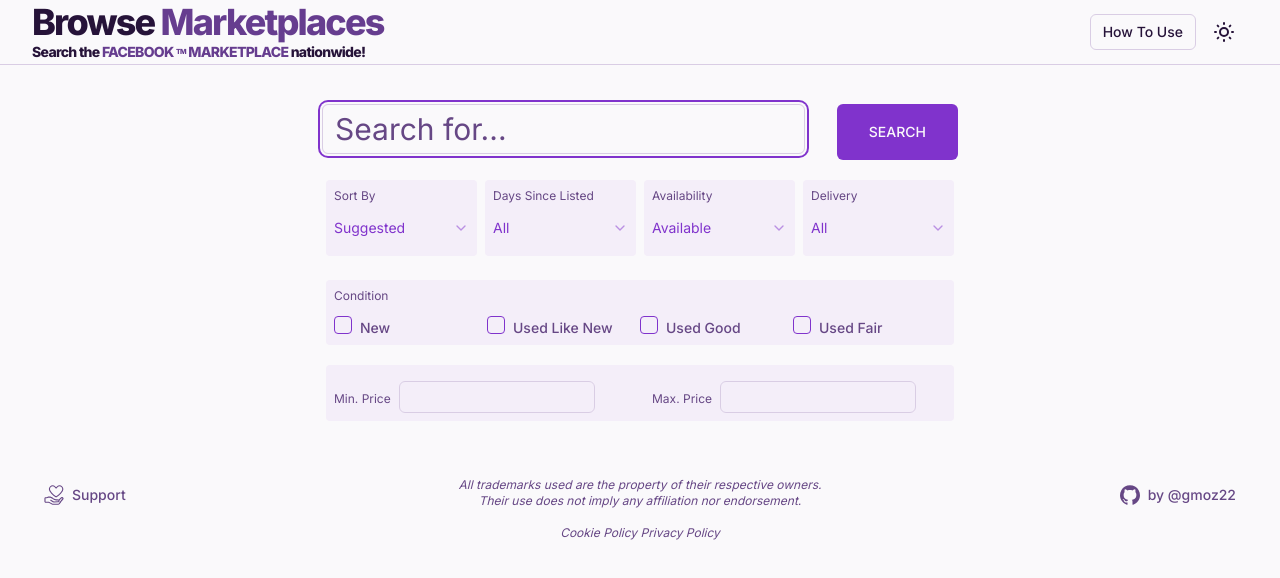
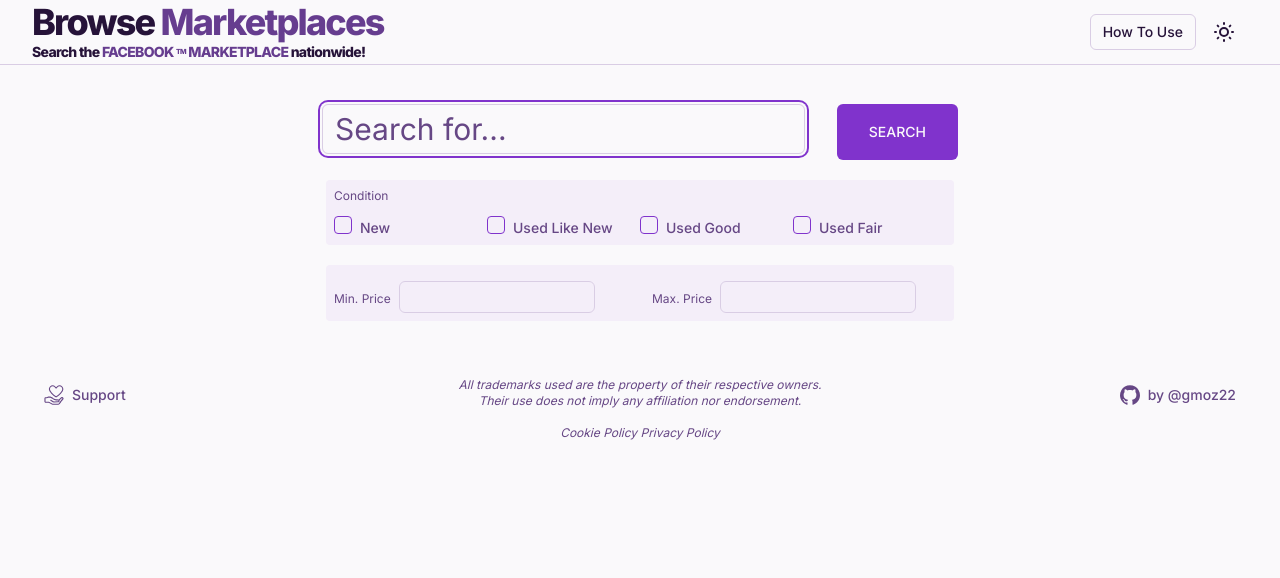
Before and after one commit to yassinezaanouni/facebook-marketplace-nationwide, a Next.js app: page / in a window 1280 px wide. Shown: the top 578 px of the page. Built offline with nearby package versions, Linux system fonts and the light colour scheme.

Commit message:
remove the top filters

```diff
--- a/components/search.tsx
+++ b/components/search.tsx
@@ -41,16 +41,6 @@
   )
   const [minPrice, setMinPrice] = useState("")
   const [maxPrice, setMaxPrice] = useState("")
-  const [sortBy, setSortBy] = useState(siteConfig.filters.defaultSortBy)
-  const [availability, setAvailability] = useState(
-    siteConfig.filters.defaultAvailability
-  )
-  const [deliveryMethod, setDeliveryMethod] = useState(
-    siteConfig.filters.defaultDeliveryMethod
-  )
-  const [daysSinceListed, setDaysSinceListed] = useState(
-    siteConfig.filters.defaultDaysSinceListed
-  )
   const [resultLinks, setResultLinks] = useState<any[]>([])
   const itemConditionInitialState: Record<string, boolean> = {}
   Object.keys(siteConfig.filters.itemCondition).map((key) => {
@@ -61,15 +51,8 @@
   const device = useDeviceDetection()
 
   const countriesData: Defs.Countries = siteConfig.countries
-  const filterSortBy: Defs.FilterSortBy = siteConfig.filters.sortBy
   const filterItemCondition: Defs.FilterItemCondition =
     siteConfig.filters.itemCondition
-  const filterAvailability: Defs.FilterAvailability =
-    siteConfig.filters.availability
-  const filterDeliveryMethod: Defs.FilterDeliveryMethod =
-    siteConfig.filters.deliveryMethod
-  const filterDaysSinceListed: Defs.FilterDaysSinceListed =
-    siteConfig.filters.daysSinceListed
 
   const updateSearchTerm = useCallback((e: ChangeEvent<HTMLInputElement>) => {
     setSearch(e.target.value)
@@ -104,8 +87,7 @@
       if (!!minPrice) searchURL += "&minPrice=" + minPrice
       if (!!maxPrice) searchURL += "&maxPrice=" + maxPrice
 
-      if (sortBy !== siteConfig.filters.defaultSortBy)
-        searchURL += "&sortBy=" + sortBy
+      searchURL += "&sortBy=" + siteConfig.filters.defaultSortBy
 
       let itemConditionStatus: any[] = []
       Object.keys(itemCondition).map((itemKey) => {
@@ -114,13 +96,10 @@
       if (itemConditionStatus.length)
         searchURL += "&itemCondition=" + itemConditionStatus.join(",")
 
-      if (availability !== siteConfig.filters.defaultAvailability)
-        searchURL += "&availability=" + availability
-
-      searchURL += "&deliveryMethod=" + deliveryMethod
-
-      if (daysSinceListed !== siteConfig.filters.defaultDaysSinceListed)
-        searchURL += "&daysSinceListed=" + daysSinceListed
+      searchURL += "&availability=" + siteConfig.filters.defaultAvailability
+      searchURL += "&deliveryMethod=" + siteConfig.filters.defaultDeliveryMethod
+      searchURL +=
+        "&daysSinceListed=" + siteConfig.filters.defaultDaysSinceListed
 
       if (device !== "Mobile") {
         if (searchThrottle) {
@@ -176,13 +155,9 @@
     device,
     searchTerm,
     countriesData,
-    sortBy,
     itemCondition,
-    availability,
-    daysSinceListed,
     minPrice,
     maxPrice,
-    deliveryMethod,
     searchThrottle,
   ])
 
@@ -207,7 +182,6 @@
               Results for &quot;{lastSearchTerm}&quot;
             </div>
             <div className="mb-2 text-sm">
-              {" "}
               500 {countriesData["usa"].locale} radius of:
             </div>
             {resultLinks}
@@ -232,107 +206,6 @@
           </Button>
         </div>
         <div className="fontSans flex flex-row flex-wrap mt-4">
-          <label className="sm:mb-4 sm:w-1/4 w-full mb-1 text-xs">
-            <div className="bg-primary/5 p-2 m-1 rounded">
-              Sort By &nbsp;
-              <Select
-                name="sort_by"
-                onValueChange={setSortBy}
-                defaultValue={siteConfig.filters.defaultSortBy}
-              >
-                <SelectTrigger className="text-primary p-0 mt-1 bg-transparent cursor-pointer">
-                  <SelectValue placeholder="Sort By" />
-                </SelectTrigger>
-                <SelectContent>
-                  {Object.keys(filterSortBy).map((sortKey) => (
-                    <SelectItem
-                      className="cursor-pointer"
-                      key={sortKey}
-                      value={sortKey}
-                    >
-                      {filterSortBy[sortKey]}
-                    </SelectItem>
-                  ))}
-                </SelectContent>
-              </Select>
-            </div>
-          </label>
-          <label className="sm:mb-4 sm:w-1/4 w-full mb-1 text-xs">
-            <div className="bg-primary/5 p-2 m-1 rounded">
-              Days Since Listed &nbsp;
-              <Select
-                name="daysSinceListed"
-                onValueChange={setDaysSinceListed}
-                defaultValue={siteConfig.filters.defaultDaysSinceListed}
-              >
-                <SelectTrigger className="text-primary focus-visible:outline-none p-0 mt-1 bg-transparent cursor-pointer">
-                  <SelectValue placeholder="Days Since Listed" />
-                </SelectTrigger>
-                <SelectContent>
-                  {Object.keys(filterDaysSinceListed).map((daysKey) => (
-                    <SelectItem
-                      className="cursor-pointer"
-                      key={daysKey}
-                      value={daysKey}
-                    >
-                      {filterDaysSinceListed[daysKey]}
-                    </SelectItem>
-                  ))}
-                </SelectContent>
-              </Select>
-            </div>
-          </label>
-          <label className="sm:mb-4 sm:w-1/4 w-full mb-1 text-xs">
-            <div className="bg-primary/5 p-2 m-1 rounded">
-              Availability &nbsp;
-              <Select
-                name="availability"
-                onValueChange={setAvailability}
-                defaultValue={siteConfig.filters.defaultAvailability}
-              >
-                <SelectTrigger className="text-primary focus-visible:outline-none p-0 mt-1 bg-transparent cursor-pointer">
-                  <SelectValue placeholder="Availability" />
-                </SelectTrigger>
-                <SelectContent>
-                  {Object.keys(filterAvailability).map((availKey) => (
-                    <SelectItem
-                      className="cursor-pointer"
-                      key={availKey}
-                      value={availKey}
-                    >
-                      {filterAvailability[availKey]}
-                    </SelectItem>
-                  ))}
-                </SelectContent>
-              </Select>
-            </div>
-          </label>
-          <label className="sm:mb-4 sm:w-1/4 w-full mb-1 text-xs">
-            <div className="bg-primary/5 p-2 m-1 rounded">
-              Delivery &nbsp;
-              <Select
-                name="delivery"
-                onValueChange={setDeliveryMethod}
-                defaultValue={siteConfig.filters.defaultDeliveryMethod}
-              >
-                <SelectTrigger className="text-primary focus-visible:outline-none p-0 mt-1 bg-transparent cursor-pointer">
-                  <SelectValue placeholder="Delivery" />
-                </SelectTrigger>
-                <SelectContent>
-                  {Object.keys(filterDeliveryMethod).map((deliveryKey) => (
-                    <SelectItem
-                      className="cursor-pointer"
-                      key={deliveryKey}
-                      value={deliveryKey}
-                    >
-                      {filterDeliveryMethod[deliveryKey]}
-                    </SelectItem>
-                  ))}
-                </SelectContent>
-              </Select>
-            </div>
-          </label>
-          <span className="w-full h-0"></span>
           <div className="bg-primary/5 sm:mb-4 w-full p-2 m-1 mb-2 text-xs rounded">
             <div className="mb-3">Condition</div>
             <div className="w-full h-0"></div>
--- a/config/site.ts
+++ b/config/site.ts
@@ -19,18 +19,9 @@
     defaultDeliveryMethod: "all",
     deliveryMethod: {
       all: "All",
-      local_pick_up: "Local Pickup",
-      shipping: "Shipping",
     },
     radius: "radius",
     defaultSortBy: "best_match",
-    sortBy: {
-      best_match: "Suggested",
-      distance_ascend: "Distance: Nearest first",
-      creation_time_descend: "Date Listed: Newest first",
-      price_ascend: "Price: Lowest first",
-      price_descend: "Price: Highest first",
-    },
     minPrice: "minPrice",
     maxPrice: "maxPrice",
     itemCondition: {
@@ -42,14 +33,10 @@
     defaultAvailability: "in stock",
     availability: {
       "in stock": "Available",
-      "out of stock": "Sold",
     },
     defaultDaysSinceListed: "0",
     daysSinceListed: {
       "0": "All",
-      "1": "Last 24 hours",
-      "7": "Last 7 days",
-      "30": "Last 30 days",
     },
   },
   templateURL: {
```
Also changed, not shown: 1 other file (tests, documents, lock files or other folders).
